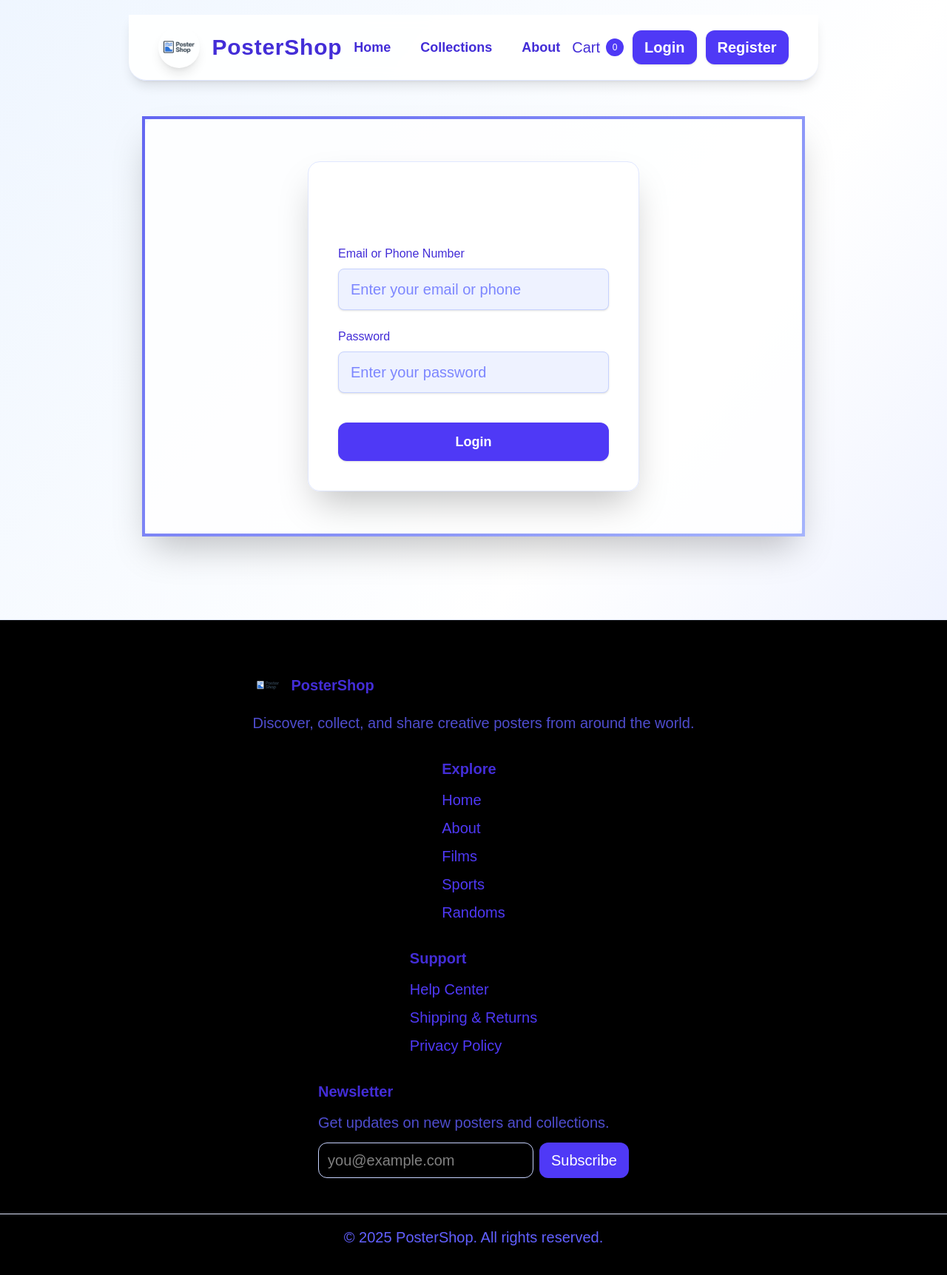
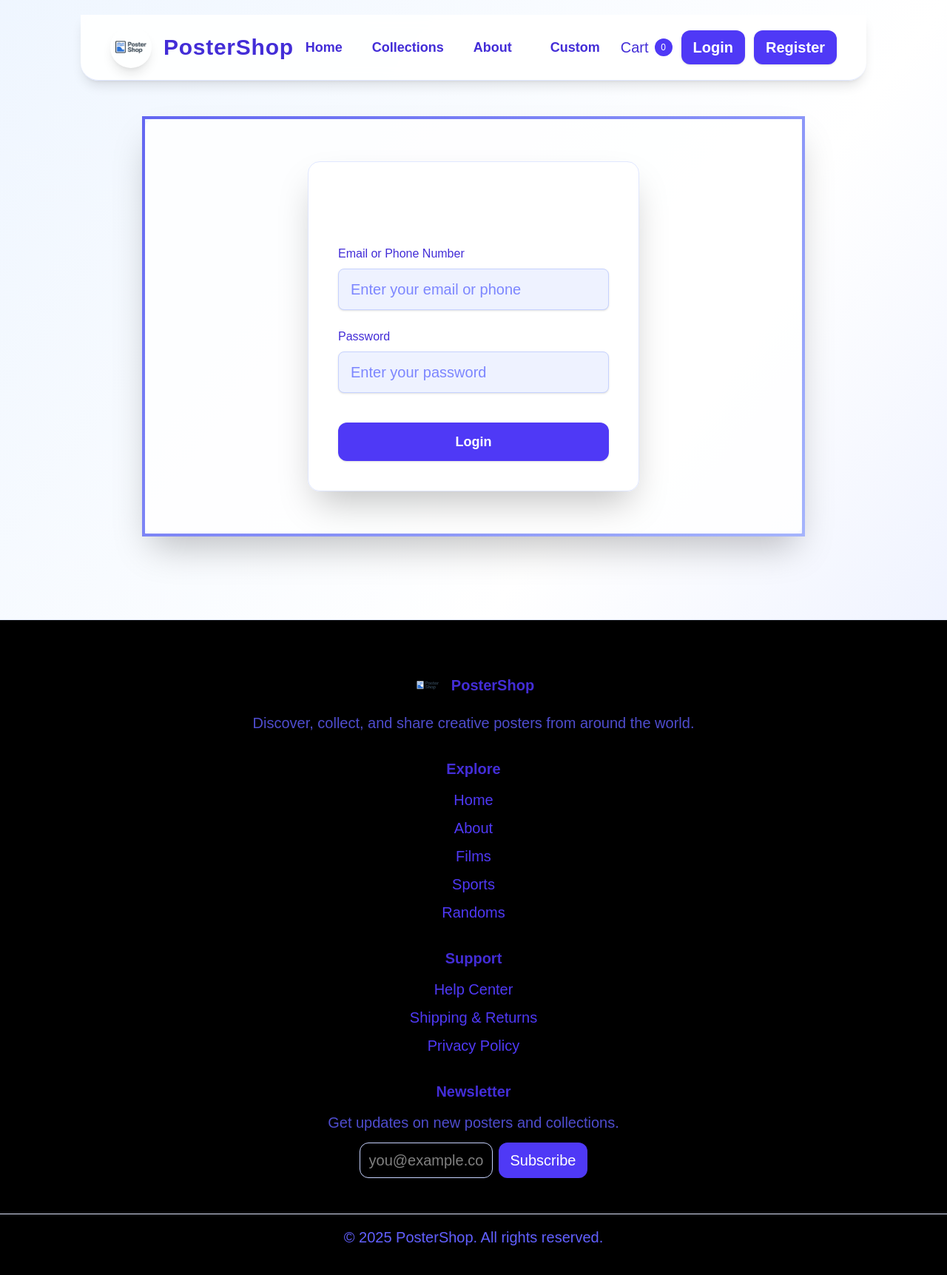
Before and after one commit to 3idey/PosterShop, a Laravel app: page /login in a window 1280 px wide. Shown: the whole page at 74% size. Run offline with Laravel 12, Linux system fonts and the light colour scheme; style sheets or scripts are compiled from the project's sources.

Commit message:
customize poster added

```diff
--- a/resources/views/components/footer.blade.php
+++ b/resources/views/components/footer.blade.php
@@ -1,15 +1,18 @@
 <footer class="bg-white/90 border-t border-indigo-100 mt-16">
-    <div class="container mx-auto px-6 py-12 grid grid-cols-1 sm:grid-cols-2 lg:grid-cols-4 gap-8">
-        <div>
+    <div class="container mx-auto px-6 py-12 flex flex-col gap-8">
+        <div class="flex flex-col items-center">
             <div class="flex items-center gap-3">
-                <img src="{{ \Illuminate\Support\Facades\Vite::asset('resources/images/fulllogo.png') }}" alt="PosterShop Logo" class="w-10 h-10 rounded-full shadow" onerror="this.onerror=null;this.src='{{ \Illuminate\Support\Facades\Vite::asset('resources/images/icon.jpg') }}';">
+                <img src="{{ \Illuminate\Support\Facades\Vite::asset('resources/images/fulllogo.png') }}"
+                    alt="PosterShop Logo" class="w-10 h-10 rounded-full shadow"
+                    onerror="this.onerror=null;this.src='{{ \Illuminate\Support\Facades\Vite::asset('resources/images/icon.jpg') }}';">
                 <span class="text-xl font-bold text-indigo-700">PosterShop</span>
             </div>
-            <p class="mt-4 text-indigo-500/80">Discover, collect, and share creative posters from around the world.</p>
+            <p class="mt-4 text-indigo-500/80 text-center">Discover, collect, and share creative posters from around the
+                world.</p>
         </div>
-        <div>
+        <div class="flex flex-col items-center">
             <h3 class="font-semibold text-indigo-700 mb-3">Explore</h3>
-            <ul class="space-y-2 text-indigo-600">
+            <ul class="space-y-2 text-indigo-600 text-center">
                 <li><a class="hover:text-indigo-800" href="/">Home</a></li>
                 <li><a class="hover:text-indigo-800" href="/about">About</a></li>
                 <li><a class="hover:text-indigo-800" href="/collections/films">Films</a></li>
@@ -17,20 +20,22 @@
                 <li><a class="hover:text-indigo-800" href="/collections/randoms">Randoms</a></li>
             </ul>
         </div>
-        <div>
+        <div class="flex flex-col items-center">
             <h3 class="font-semibold text-indigo-700 mb-3">Support</h3>
-            <ul class="space-y-2 text-indigo-600">
+            <ul class="space-y-2 text-indigo-600 text-center">
                 <li><a class="hover:text-indigo-800" href="#">Help Center</a></li>
                 <li><a class="hover:text-indigo-800" href="#">Shipping & Returns</a></li>
                 <li><a class="hover:text-indigo-800" href="#">Privacy Policy</a></li>
             </ul>
         </div>
-        <div>
+        <div class="flex flex-col items-center">
             <h3 class="font-semibold text-indigo-700 mb-3">Newsletter</h3>
-            <p class="text-indigo-500/80">Get updates on new posters and collections.</p>
-            <form class="mt-3 flex gap-2">
-                <input type="email" placeholder="you@example.com" class="flex-1 rounded-xl border border-indigo-200 px-3 py-2 focus:outline-none focus:ring-2 focus:ring-indigo-400">
-                <button type="button" class="rounded-xl bg-indigo-600 text-white px-4 py-2 hover:bg-indigo-700">Subscribe</button>
+            <p class="text-indigo-500/80 text-center">Get updates on new posters and collections.</p>
+            <form class="mt-3 flex gap-2 w-full justify-center">
+                <input type="email" placeholder="you@example.com"
+                    class="flex-1 rounded-xl border border-indigo-200 px-3 py-2 focus:outline-none focus:ring-2 focus:ring-indigo-400 max-w-[180px]">
+                <button type="button"
+                    class="rounded-xl bg-indigo-600 text-white px-4 py-2 hover:bg-indigo-700">Subscribe</button>
             </form>
         </div>
     </div>
@@ -41,4 +46,5 @@
 
 <script src="https://cdn.jsdelivr.net/npm/swiper@9/swiper-bundle.min.js"></script>
 </body>
+
 </html>
--- a/resources/views/components/layout.blade.php
+++ b/resources/views/components/layout.blade.php
@@ -6,43 +6,69 @@
         <div class="mx-auto w-full max-w-screen-2xl px-6 md:px-10 py-4">
             <div class="flex items-center justify-between gap-4">
                 <div class="flex items-center gap-4">
-                    <img src="{{ \Illuminate\Support\Facades\Vite::asset('resources/images/fulllogo.png') }}" alt="PosterShop Logo" class="w-14 h-14 rounded-full shadow-lg" onerror="this.onerror=null;this.src='{{ \Illuminate\Support\Facades\Vite::asset('resources/images/icon.jpg') }}';">
+                    <img src="{{ \Illuminate\Support\Facades\Vite::asset('resources/images/fulllogo.png') }}"
+                        alt="PosterShop Logo" class="w-14 h-14 rounded-full shadow-lg"
+                        onerror="this.onerror=null;this.src='{{ \Illuminate\Support\Facades\Vite::asset('resources/images/icon.jpg') }}';">
                     <span class="text-indigo-700 text-3xl font-extrabold tracking-wide">PosterShop</span>
                 </div>
 
                 <ul id="nav-menu" class="hidden md:flex gap-10 items-center text-lg font-semibold text-indigo-700">
-                    <li><a href="/" class="hover:text-indigo-500 hover:scale-105 transition-all duration-200">Home</a></li>
+                    <li><a href="/"
+                            class="hover:text-indigo-500 hover:scale-105 transition-all duration-200">Home</a></li>
                     <li class="relative group">
-                        <span class="cursor-pointer hover:text-indigo-500 hover:scale-105 transition-all duration-200">Collections</span>
-                        <ul class="absolute left-0 mt-2 bg-white shadow-xl rounded-lg py-2 px-4 hidden group-hover:block z-20 min-w-[160px] border border-indigo-100">
-                            <li><a href="/collections/films" class="block py-1 px-3 hover:bg-indigo-100 hover:text-indigo-700 rounded transition-all duration-200">Films</a></li>
-                            <li><a href="/collections/sports" class="block py-1 px-3 hover:bg-indigo-100 hover:text-indigo-700 rounded transition-all duration-200">Sports</a></li>
-                            <li><a href="/collections/randoms" class="block py-1 px-3 hover:bg-indigo-100 hover:text-indigo-700 rounded transition-all duration-200">Randoms</a></li>
+                        <span
+                            class="cursor-pointer hover:text-indigo-500 hover:scale-105 transition-all duration-200">Collections</span>
+                        <ul
+                            class="absolute left-0 mt-2 bg-white shadow-xl rounded-lg py-2 px-4 hidden group-hover:block z-20 min-w-[160px] border border-indigo-100">
+                            <li><a href="/collections/films"
+                                    class="block py-1 px-3 hover:bg-indigo-100 hover:text-indigo-700 rounded transition-all duration-200">Films</a>
+                            </li>
+                            <li><a href="/collections/sports"
+                                    class="block py-1 px-3 hover:bg-indigo-100 hover:text-indigo-700 rounded transition-all duration-200">Sports</a>
+                            </li>
+                            <li><a href="/collections/randoms"
+                                    class="block py-1 px-3 hover:bg-indigo-100 hover:text-indigo-700 rounded transition-all duration-200">Randoms</a>
+                            </li>
+
                         </ul>
                     </li>
-                    <li><a href="/about" class="hover:text-indigo-500 hover:scale-105 transition-all duration-200">About</a></li>
+                    <li><a href="/about"
+                            class="hover:text-indigo-500 hover:scale-105 transition-all duration-200">About</a></li>
+                    <li><a href="{{ route('poster.customize') }}"
+                            class="block py-1 px-3 hover:bg-indigo-100 hover:text-indigo-700 rounded transition-all duration-200">Custom</a>
+                    </li>
                 </ul>
 
-<div class="hidden md:flex items-center gap-3">
-                    <a href="{{ route('cart.show') }}" class="relative inline-flex items-center gap-2 text-indigo-700 hover:text-indigo-900">
+                <div class="hidden md:flex items-center gap-3">
+                    <a href="{{ route('cart.show') }}"
+                        class="relative inline-flex items-center gap-2 text-indigo-700 hover:text-indigo-900">
                         <span class="inline-block">Cart</span>
                         @php($cartCount = count(session('cart', [])))
-                        <span class="inline-flex items-center justify-center w-6 h-6 rounded-full bg-indigo-600 text-white text-xs">{{ $cartCount }}</span>
+                        <span
+                            class="inline-flex items-center justify-center w-6 h-6 rounded-full bg-indigo-600 text-white text-xs">{{ $cartCount }}</span>
                     </a>
                     @auth
                         <form method="POST" action="{{ route('logout') }}" class="inline">
                             @csrf
                             @method('DELETE')
-                            <x-button name="Logout" type="submit" class="bg-red-500 hover:bg-red-600 text-white rounded-xl" />
+                            <x-button name="Logout" type="submit"
+                                class="bg-red-500 hover:bg-red-600 text-white rounded-xl" />
                         </form>
                     @else
                         <a href="{{ route('login') }}"><x-button name="Login" type="button" /></a>
-                        <a href="{{ route('register') }}"><x-button name="Register" type="button" class="bg-indigo-600 hover:bg-indigo-700 text-white rounded-xl" /></a>
+                        <a href="{{ route('register') }}"><x-button name="Register" type="button"
+                                class="bg-indigo-600 hover:bg-indigo-700 text-white rounded-xl" /></a>
                     @endauth
                 </div>
 
-                <button id="nav-toggle" class="md:hidden inline-flex items-center justify-center w-10 h-10 rounded-xl border border-indigo-200 text-indigo-700 hover:bg-indigo-50" aria-label="Toggle navigation" aria-expanded="false">
-                    <svg xmlns="http://www.w3.org/2000/svg" viewBox="0 0 24 24" fill="currentColor" class="w-6 h-6"><path fill-rule="evenodd" d="M3.75 5.25a.75.75 0 0 1 .75-.75h15a.75.75 0 0 1 0 1.5h-15a.75.75 0 0 1-.75-.75Zm0 6a.75.75 0 0 1 .75-.75h15a.75.75 0 0 1 0 1.5h-15a.75.75 0 0 1-.75-.75Zm0 6a.75.75 0 0 1 .75-.75h15a.75.75 0 0 1 0 1.5h-15a.75.75 0 0 1-.75-.75Z" clip-rule="evenodd" /></svg>
+                <button id="nav-toggle"
+                    class="md:hidden inline-flex items-center justify-center w-10 h-10 rounded-xl border border-indigo-200 text-indigo-700 hover:bg-indigo-50"
+                    aria-label="Toggle navigation" aria-expanded="false">
+                    <svg xmlns="http://www.w3.org/2000/svg" viewBox="0 0 24 24" fill="currentColor" class="w-6 h-6">
+                        <path fill-rule="evenodd"
+                            d="M3.75 5.25a.75.75 0 0 1 .75-.75h15a.75.75 0 0 1 0 1.5h-15a.75.75 0 0 1-.75-.75Zm0 6a.75.75 0 0 1 .75-.75h15a.75.75 0 0 1 0 1.5h-15a.75.75 0 0 1-.75-.75Zm0 6a.75.75 0 0 1 .75-.75h15a.75.75 0 0 1 0 1.5h-15a.75.75 0 0 1-.75-.75Z"
+                            clip-rule="evenodd" />
+                    </svg>
                 </button>
             </div>
 
@@ -51,31 +77,40 @@
                     <li><a href="/" class="block py-2 px-3 rounded-lg hover:bg-indigo-50">Home</a></li>
                     <li>
                         <details class="rounded-lg">
-                            <summary class="cursor-pointer py-2 px-3 rounded-lg hover:bg-indigo-50">Collections</summary>
+                            <summary class="cursor-pointer py-2 px-3 rounded-lg hover:bg-indigo-50">Collections
+                            </summary>
                             <ul class="pl-4 py-2">
-                                <li><a href="/collections/films" class="block py-1 px-3 rounded hover:bg-indigo-50">Films</a></li>
-                                <li><a href="/collections/sports" class="block py-1 px-3 rounded hover:bg-indigo-50">Sports</a></li>
-                                <li><a href="/collections/randoms" class="block py-1 px-3 rounded hover:bg-indigo-50">Randoms</a></li>
+                                <li><a href="/collections/films"
+                                        class="block py-1 px-3 rounded hover:bg-indigo-50">Films</a></li>
+                                <li><a href="/collections/sports"
+                                        class="block py-1 px-3 rounded hover:bg-indigo-50">Sports</a></li>
+                                <li><a href="/collections/randoms"
+                                        class="block py-1 px-3 rounded hover:bg-indigo-50">Randoms</a></li>
                             </ul>
                         </details>
                     </li>
                     <li><a href="/about" class="block py-2 px-3 rounded-lg hover:bg-indigo-50">About</a></li>
                 </ul>
-<div class="mt-4 flex items-center gap-3">
-                    <a href="{{ route('cart.show') }}" class="w-full inline-flex items-center justify-between px-3 py-2 rounded-xl border border-indigo-200 text-indigo-700 hover:bg-indigo-50">
+                <div class="mt-4 flex items-center gap-3">
+                    <a href="{{ route('cart.show') }}"
+                        class="w-full inline-flex items-center justify-between px-3 py-2 rounded-xl border border-indigo-200 text-indigo-700 hover:bg-indigo-50">
                         <span>Cart</span>
                         @php($cartCount = count(session('cart', [])))
-                        <span class="inline-flex items-center justify-center w-6 h-6 rounded-full bg-indigo-600 text-white text-xs">{{ $cartCount }}</span>
+                        <span
+                            class="inline-flex items-center justify-center w-6 h-6 rounded-full bg-indigo-600 text-white text-xs">{{ $cartCount }}</span>
                     </a>
                     @auth
                         <form method="POST" action="{{ route('logout') }}" class="inline w-full">
                             @csrf
                             @method('DELETE')
-                            <x-button name="Logout" type="submit" class="w-full bg-red-500 hover:bg-red-600 text-white rounded-xl" />
+                            <x-button name="Logout" type="submit"
+                                class="w-full bg-red-500 hover:bg-red-600 text-white rounded-xl" />
                         </form>
                     @else
-                        <a href="{{ route('login') }}" class="w-full"><x-button name="Login" type="button" class="w-full" /></a>
-                        <a href="{{ route('register') }}" class="w-full"><x-button name="Register" type="button" class="w-full bg-indigo-600 hover:bg-indigo-700 text-white rounded-xl" /></a>
+                        <a href="{{ route('login') }}" class="w-full"><x-button name="Login" type="button"
+                                class="w-full" /></a>
+                        <a href="{{ route('register') }}" class="w-full"><x-button name="Register" type="button"
+                                class="w-full bg-indigo-600 hover:bg-indigo-700 text-white rounded-xl" /></a>
                     @endauth
                 </div>
             </div>
--- a/routes/web.php
+++ b/routes/web.php
@@ -7,7 +7,8 @@ use Illuminate\Http\Request;
 
 // Helper to get posters from config
 if (!function_exists('all_posters')) {
-    function all_posters(): array {
+    function all_posters(): array
+    {
         return config('posters', []);
     }
 }
@@ -104,3 +105,8 @@ Route::prefix('admin')->group(function () {
         return view('admin.posters.show', ['poster' => $poster]);
     })->name('admin.posters.show');
 });
+
+// Poster customization page
+Route::get('/posters-customize', function () {
+    return view('poster-customize');
+})->name('poster.customize');
```
Also changed, not shown: resources/views/poster-customize.blade.php (added, +27 -0 lines).
